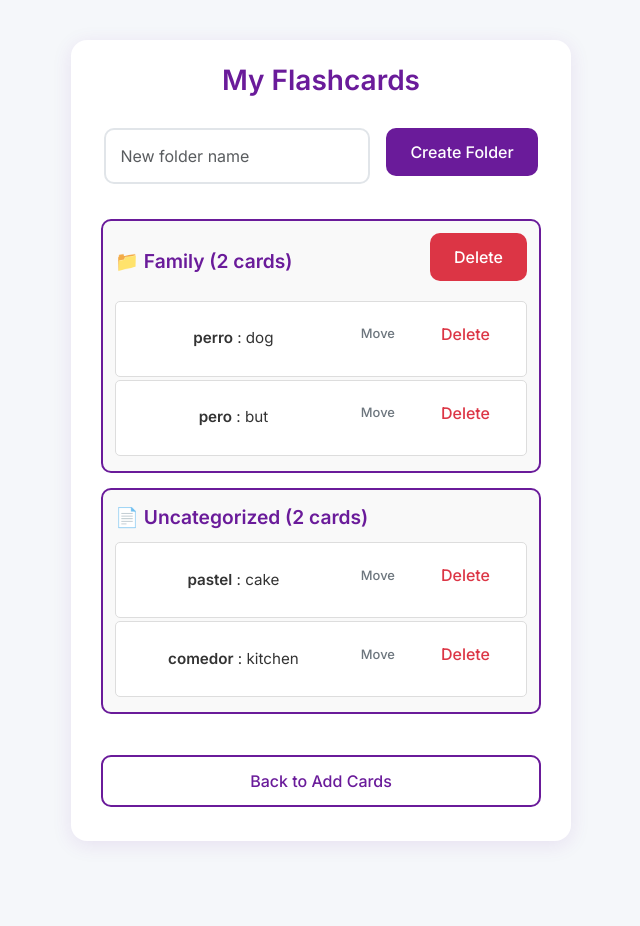
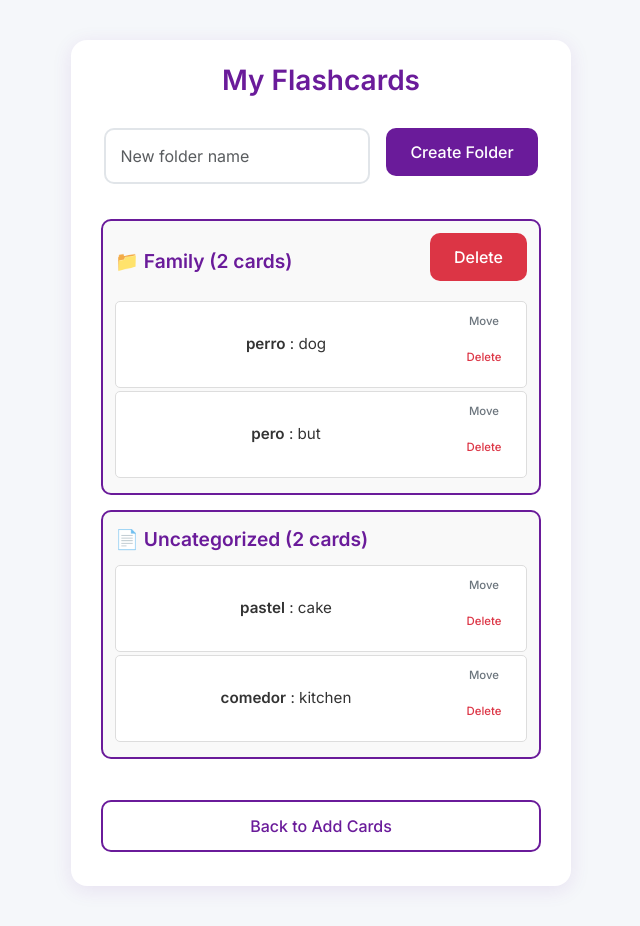
Before and after one commit to senakathy/FlashcardApp, a Flask app: page /my-flashcards in a window 1280 px wide. Shown: the whole page, without its empty margins (319-959 px from the left). Before the commit the page ends 844 px from the top, so only its background shows below. Run offline with Flask 3, Linux system fonts and the light colour scheme.

Commit message:
Arrange move and delete buttons vertically and make them same size
Adjust the `move-controls` flex direction to `column` and apply consistent sizing and padding to `.move-btn` and `.delete-btn` in `templates/my-flashcards.html`.

Replit-Commit-Author: Agent
Replit-Commit-Session-Id: 113bc2d9-a300-48e6-b037-9d6611f57268
Replit-Commit-Checkpoint-Type: full_checkpoint
Replit-Commit-Screenshot-Url: https://storage.googleapis.com/screenshot-production-us-central1/344f60af-72fa-46d7-afe4-e6e8d1e00bbd/113bc2d9-a300-48e6-b037-9d6611f57268/ei16aVT

```diff
--- a/templates/my-flashcards.html
+++ b/templates/my-flashcards.html
@@ -56,12 +56,14 @@
         }
         .move-controls {
             display: flex;
-            gap: 5px;
-            align-items: center;
+            flex-direction: column;
+            gap: 3px;
+            align-items: stretch;
         }
-        .move-btn {
-            font-size: 0.85em;
-            padding: 4px 12px;
+        .move-btn, .delete-btn {
+            font-size: 0.75em;
+            padding: 3px 8px;
+            width: 60px;
         }
         .create-folder-form {
             margin: 20px 0;
@@ -121,10 +123,10 @@
                         </div>
                         <div class="move-controls">
                             <button type="button" class="btn btn-sm btn-outline-secondary move-btn" onclick="toggleMoveSelector(this)">Move</button>
-                            <form method="POST" action="/delete-flashcard" style="display: inline; margin-left: 5px;">
+                            <form method="POST" action="/delete-flashcard">
                                 <input type="hidden" name="flashcard_index" value="{{ loop.index0 }}">
                                 <input type="hidden" name="from_folder" value="{{ folder.id }}">
-                                <button type="submit" class="btn btn-sm btn-outline-danger" onclick="return confirm('Delete this flashcard?')">Delete</button>
+                                <button type="submit" class="btn btn-sm btn-outline-danger delete-btn" onclick="return confirm('Delete this flashcard?')">Delete</button>
                             </form>
                             <div class="folder-selector">
                                 <form method="POST" action="/move-flashcard">
@@ -166,10 +168,10 @@
                     </div>
                     <div class="move-controls">
                         <button type="button" class="btn btn-sm btn-outline-secondary move-btn" onclick="toggleMoveSelector(this)">Move</button>
-                        <form method="POST" action="/delete-flashcard" style="display: inline; margin-left: 5px;">
+                        <form method="POST" action="/delete-flashcard">
                             <input type="hidden" name="flashcard_index" value="{{ loop.index0 }}">
                             <input type="hidden" name="from_folder" value="uncategorized">
-                            <button type="submit" class="btn btn-sm btn-outline-danger" onclick="return confirm('Delete this flashcard?')">Delete</button>
+                            <button type="submit" class="btn btn-sm btn-outline-danger delete-btn" onclick="return confirm('Delete this flashcard?')">Delete</button>
                         </form>
                         <div class="folder-selector">
                             <form method="POST" action="/move-flashcard">
```
